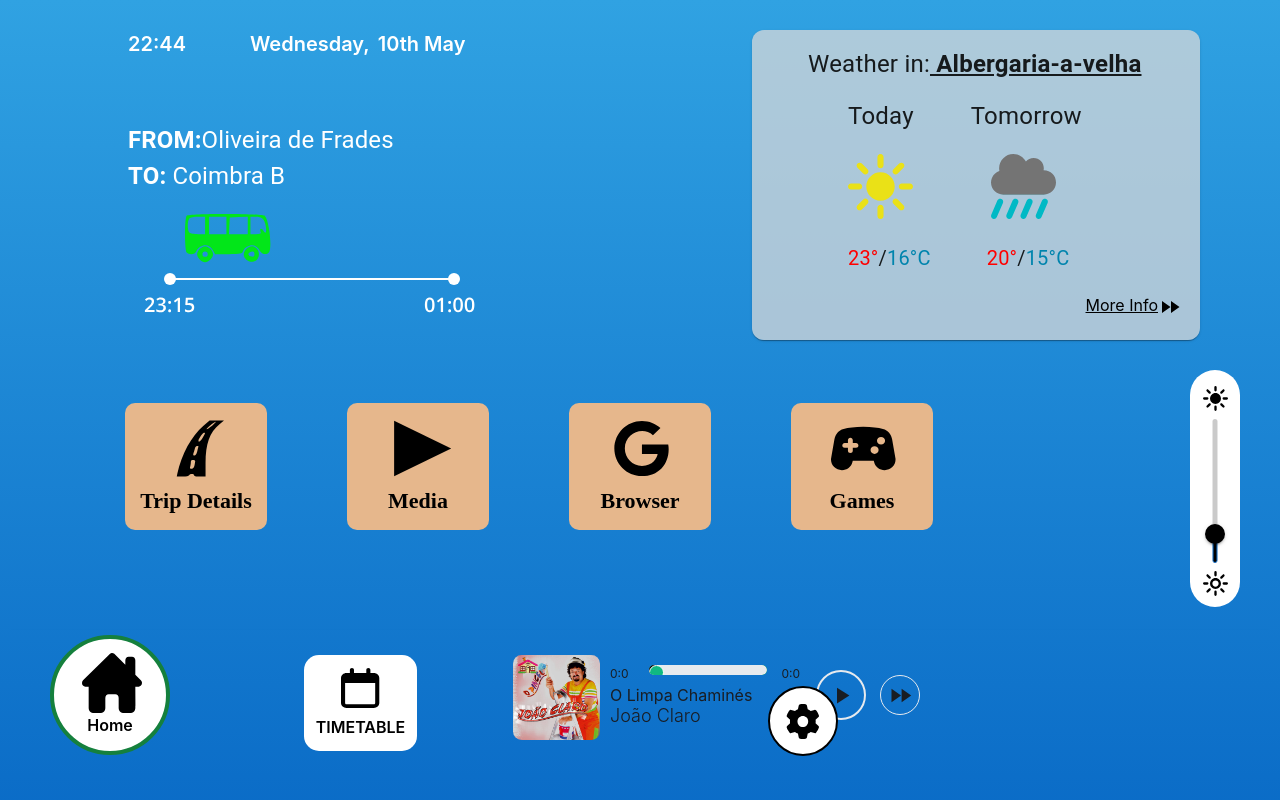
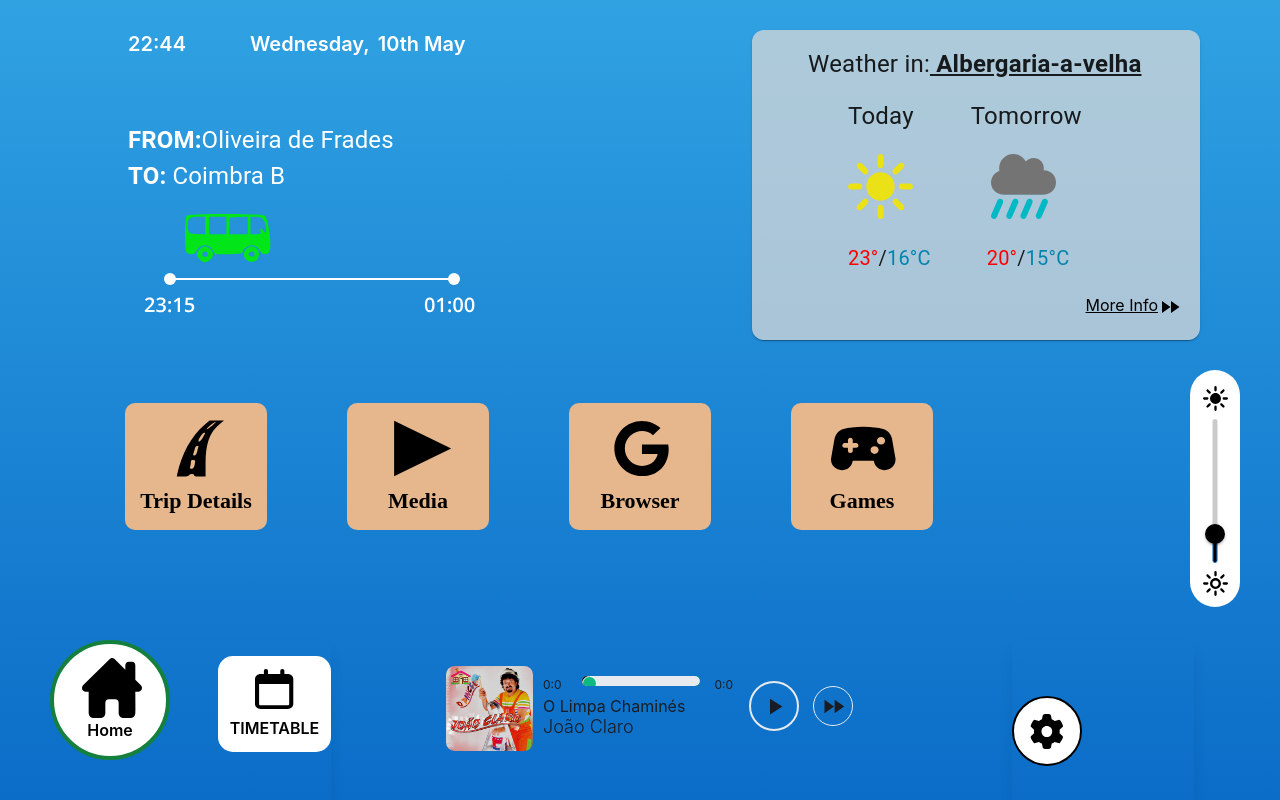
Before and after one commit to jnluis/BatalhaBus, a React (Create React App) app: page / in a window 1280 px wide. Built offline with nearby package versions, Linux system fonts and the light colour scheme; no server answers.

Commit message:
Change Footer

```diff
--- a/src/components/Footer.jsx
+++ b/src/components/Footer.jsx
@@ -1,5 +1,5 @@
 import React from "react";
-import { Link, useLocation } from 'react-router-dom';
+import { Link, useLocation } from "react-router-dom";
 import "../index.css";
 import HomeButton from "./FooterComponents/HomeButton";
 import TripDetailsButton from "./FooterComponents/TripDetailsButton";
@@ -10,58 +10,104 @@ import SettingsButton from "./FooterComponents/SettingsButton";
 import MusicPlayer from "../pages/home/components/MusicPlayer.jsx";
 import TimeTableModal from "./FooterComponents/TimeTableModal.jsx";
 
-
-
 function Navbar() {
-
   const location = useLocation();
 
   // Check if the current route is the home page
-  const isHomePage = location.pathname === '/';
+  const isHomePage = location.pathname === "/";
 
-  const isTripDetailsPage = location.pathname === '/trip-details';
-  const isMediaPage = location.pathname === '/media';
-  const isBrowserPage = location.pathname === '/browser';
-  const isGamesPage = location.pathname === '/games';
-  const isSettingsPage = location.pathname === '/settings';
+  const isTripDetailsPage = location.pathname === "/trip-details";
+  const isMediaPage = location.pathname === "/media";
+  const isBrowserPage = location.pathname === "/browser";
+  const isGamesPage = location.pathname === "/games";
+  const isSettingsPage = location.pathname === "/settings";
+  function findPage() {
+    return isHomePage ? "1/3" : "1/2";
+  }
 
   return (
-    <nav className="grid grid-cols-5 fixed bottom-0 w-full shadow-lg flex items-center pb-10">
+    <div
+      className="basis-full flex fixed bottom-0 flex-nowrap justify-between"
+      style={{ height: "160px", width: "1194px" }}
+    >
+      <nav
+        id="LeftNavBar"
+        className={"shadow-lg pb-10 flex justify-start basis" + findPage()}
+      >
         <Link to="/">
-      <HomeButton className={isHomePage ? "border-4 border-green-700" : 'border-2 border-black'}/>
+          <HomeButton
+            className={
+              isHomePage ? "border-4 border-green-700" : "border-2 border-black"
+            }
+          />
         </Link>
-      {isHomePage && (
-        <TimeTableModal />
-      )}
+        {isHomePage && <TimeTableModal />}
 
         {!isHomePage && (
           <Link to="/trip-details">
-          <TripDetailsButton className={isTripDetailsPage ? 'border-4 border-green-700' : 'border-2 border-black'}/>
+            <TripDetailsButton
+              className={
+                isTripDetailsPage
+                  ? "border-4 border-green-700"
+                  : "border-2 border-black"
+              }
+            />
           </Link>
         )}
         {!isHomePage && (
           <Link to="/media">
-          <MediaButton className={isMediaPage ? 'border-4 border-green-700' : 'border-2 border-black'}/>
+            <MediaButton
+              className={
+                isMediaPage
+                  ? "border-4 border-green-700"
+                  : "border-2 border-black"
+              }
+            />
+          </Link>
+        )}
+      </nav>
+      {isHomePage && (
+        <nav className="justify-center basis-1/3 ml-12 mt-4">
+          <MusicPlayer />
+        </nav>
+      )}
+      <nav
+        id="RightNavBar"
+        className={"shadow-lg flex pb-10 justify-end basis" + findPage()}
+      >
+        {!isHomePage && (
+          <Link to="/browser">
+            <BrowserButton
+              className={
+                isBrowserPage
+                  ? "border-4 border-green-700"
+                  : "border-2 border-black"
+              }
+            />
           </Link>
         )}
         {!isHomePage && (
-        <Link to="/browser">
-          <BrowserButton className={isBrowserPage ? 'border-4 border-green-700' : 'border-2 border-black'} />
-        </Link>
-      )}
-      {isHomePage && (
-        <MusicPlayer/>
-      )}
-      {!isHomePage && (
           <Link to="/games">
-          <GamesButton className={isGamesPage ? 'border-4 border-green-700' : 'border-2 border-black'}/>
+            <GamesButton
+              className={
+                isGamesPage
+                  ? "border-4 border-green-700"
+                  : "border-2 border-black"
+              }
+            />
           </Link>
         )}
         <Link to="/settings">
-      <SettingsButton className={isSettingsPage ? 'border-4 border-green-700' : 'border-2 border-black'} />
+          <SettingsButton
+            className={
+              isSettingsPage
+                ? "border-4 border-green-700"
+                : "border-2 border-black"
+            }
+          />
         </Link>
-
       </nav>
+    </div>
   );
 }
 
```
Lines whose indentation alone changed are shown as unchanged.
